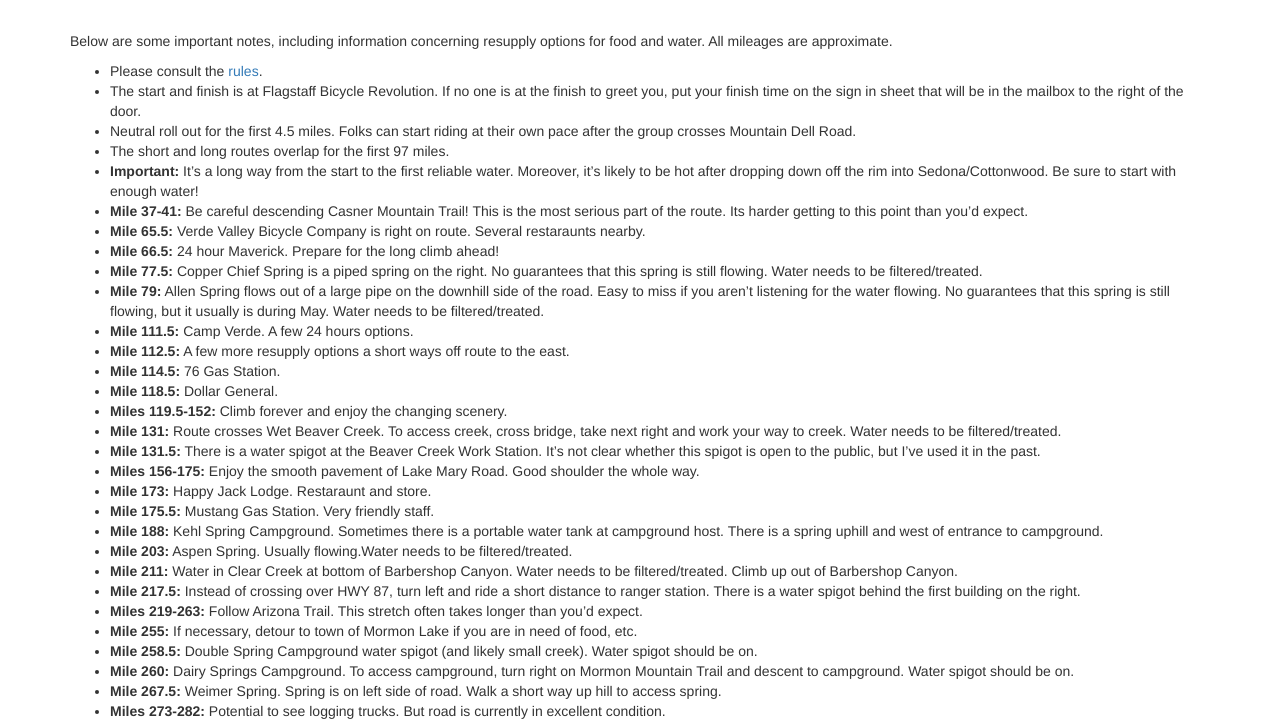
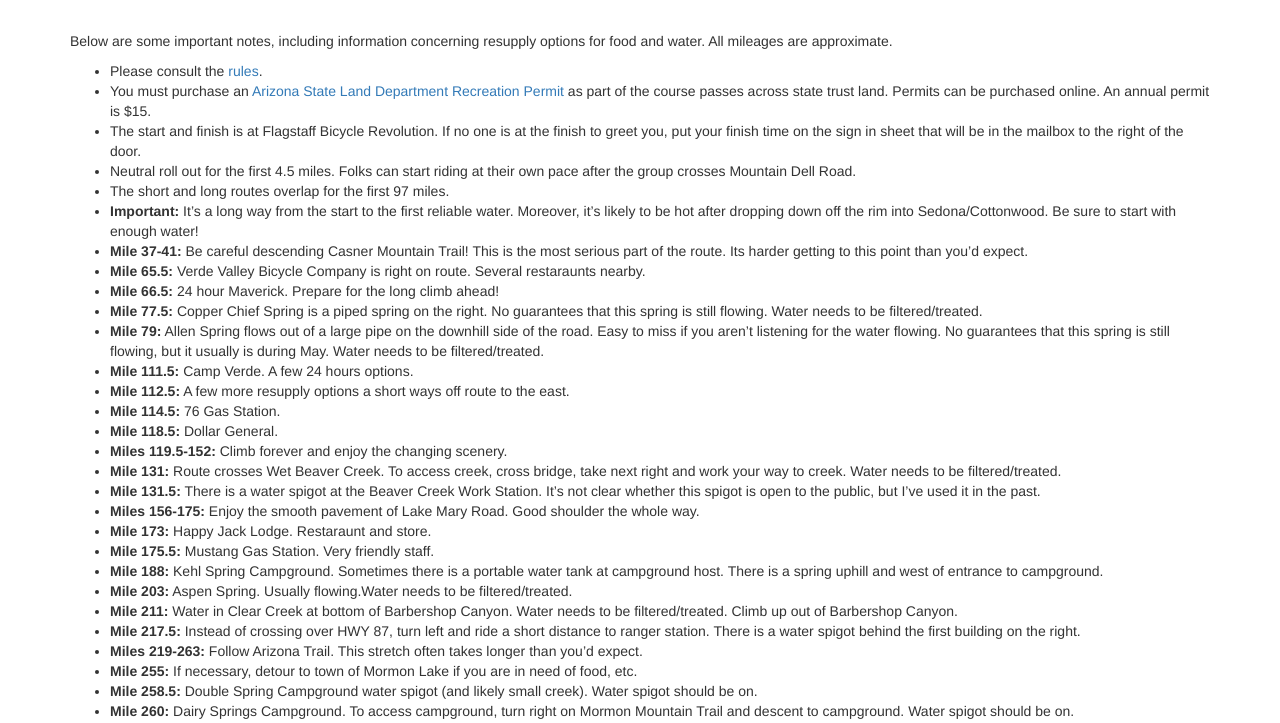
Before and after one commit to dcernst/PinyonsPines, a Jekyll site: the page built from course2023.md, in a window 1280 px wide and 900 px high, scrolled down 1591 px, cut to the strip 177-900 px from the top of the window. Built offline with Jekyll 4.4.1, drawn with Linux system fonts in a browser that asks for light colours; nearby versions of some CDN libraries; some of the changed text lies outside the part shown.

Commit message:
Update to rules and course

```diff
--- a/course2023.md
+++ b/course2023.md
@@ -35,6 +35,7 @@
 Below are some important notes, including information concerning resupply options for food and water. All mileages are approximate.
 
 - Please consult the [rules]({{ site.baseurl }}/rules/).
+- You must purchase an [Arizona State Land Department Recreation Permit](https://land.az.gov/natural-resources/recreational-permits) as part of the course passes across state trust land.  Permits can be purchased online. An annual permit is $15.
 - The start and finish is at Flagstaff Bicycle Revolution.  If no one is at the finish to greet you, put your finish time on the sign in sheet that will be in the mailbox to the right of the door.
 - Neutral roll out for the first 4.5 miles.  Folks can start riding at their own pace after the group crosses Mountain Dell Road.
 - The short and long routes overlap for the first 97 miles.
@@ -85,6 +86,7 @@
 Below are some important notes, including information concerning resupply options for food and water. All mileages are approximate.
 
 - Please consult the [rules]({{ site.baseurl }}/rules/).
+- You must purchase an [Arizona State Land Department Recreation Permit](https://land.az.gov/natural-resources/recreational-permits) as part of the course passes across state trust land.  Permits can be purchased online. An annual permit is $15.
 - The start and finish is at Flagstaff Bicycle Revolution.  If no one is at the finish to greet you, put your finish time on the sign in sheet that will be in the mailbox to the right of the door.
 - Neutral roll out for the first 4.5 miles.  Folks can start riding at their own pace after the group crosses Mountain Dell Road.
 - The short and long routes overlap for the first 97 miles.
```
Also changed, not shown: rules.md (+1 -2 lines).
